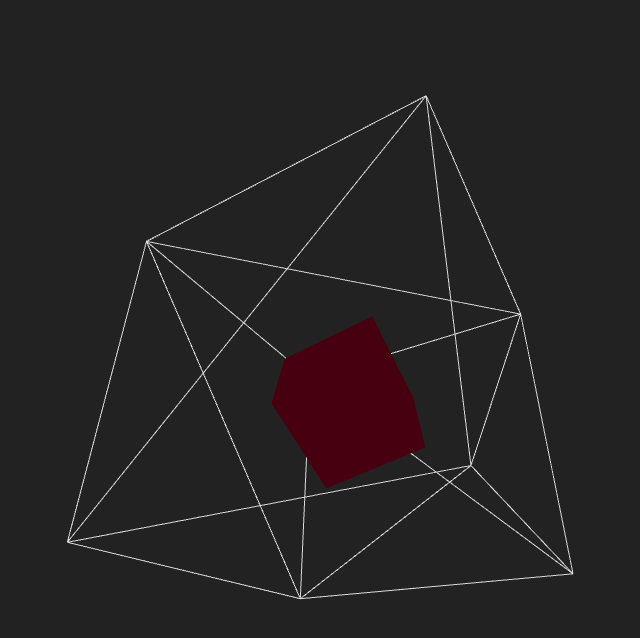
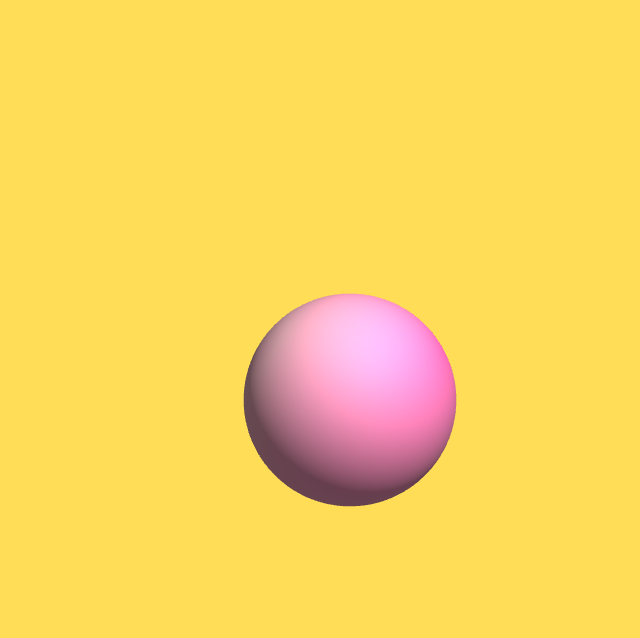
Before and after one commit to Uemmi/website, a plain HTML site: page index.html in a window 1280 px wide. Shown: the whole page, without its empty margins (290-930 px from the left). Drawn offline with nearby package versions, Linux system fonts and the light colour scheme; animation ran at ten frames a second.

Commit message:
aws sync

```diff
--- a/index.html
+++ b/index.html
@@ -11,7 +11,7 @@
 	</head>
 	<body>
     <!-- CDN Link to Three.js -->
-		<script src="https://cdnjs.cloudflare.com/ajax/libs/three.js/87/three.js"></script>
+		<script src="https://cdnjs.cloudflare.com/ajax/libs/three.js/107/three.js"></script>
 		<!--reference your JS file here. Mine looks like below-->
     <script src="./index.js"></script>
 	</body>
--- a/index.js
+++ b/index.js
@@ -1,54 +1,77 @@
-// We need 3 things everytime we use Three.js
- // Scene + Camera + Renderer
- const scene = new THREE.Scene()
- const camera = new THREE.PerspectiveCamera( 75, window.innerWidth / window.innerHeight, 0.1, 1000 )
- const renderer = new THREE.WebGLRenderer({ antialias: true})
+// Scene + Camera + Renderer
+const scene = new THREE.Scene();
+const camera = new THREE.PerspectiveCamera(75, window.innerWidth / window.innerHeight, 0.1, 1000);
+const renderer = new THREE.WebGLRenderer({ antialias: true });
 
- renderer.setSize( window.innerWidth, window.innerHeight )
- // sets renderer background color
- renderer.setClearColor("#222222")
- document.body.appendChild( renderer.domElement )
- camera.position.z = 5
+renderer.setSize(window.innerWidth, window.innerHeight);
+// Set renderer background color
+renderer.setClearColor("#FFDD57"); // Warm yellow gradient background
+document.body.appendChild(renderer.domElement);
+camera.position.z = 5;
 
- // resize canvas on resize window
- window.addEventListener( 'resize', () => {
-     let width = window.innerWidth
-     let height = window.innerHeight
-     renderer.setSize( width, height )
-     camera.aspect = width / height
-     camera.updateProjectionMatrix()
- })
+// Resize canvas on window resize
+window.addEventListener("resize", () => {
+  let width = window.innerWidth;
+  let height = window.innerHeight;
+  renderer.setSize(width, height);
+  camera.aspect = width / height;
+  camera.updateProjectionMatrix();
+});
 
- // basic cube
- var geometry = new THREE.BoxGeometry( 1, 1, 1)
- var material = new THREE.MeshStandardMaterial( { color: 0xff0051, flatShading: true, metalness: 0, roughness: 1 })
- var cube = new THREE.Mesh ( geometry, material )
- scene.add( cube )
+// Create a gradient texture for the ball
+function createGradientTexture() {
+  const canvas = document.createElement("canvas");
+  canvas.width = 256;
+  canvas.height = 256;
+  const ctx = canvas.getContext("2d");
 
- // wireframe cube
- var geometry = new THREE.BoxGeometry( 3, 3, 3)
- var material = new THREE.MeshBasicMaterial( {
-     color: "#dadada", wireframe: true, transparent: true
- })
- var wireframeCube = new THREE.Mesh ( geometry, material )
- scene.add( wireframeCube )
+  // Create a radial gradient for a smooth, shaded look
+  const gradient = ctx.createRadialGradient(128, 128, 0, 128, 128, 128);
+  gradient.addColorStop(0, "#FF69B4"); // Hot pink
+  gradient.addColorStop(1, "#FFC0CB"); // Light pink
 
- // ambient light
- var ambientLight = new THREE.AmbientLight ( 0xffffff, 0.2)
- scene.add( ambientLight )
+  ctx.fillStyle = gradient;
+  ctx.fillRect(0, 0, canvas.width, canvas.height);
 
- // point light
- var pointLight = new THREE.PointLight( 0xffffff, 1 );
- pointLight.position.set( 25, 50, 25 );
- scene.add( pointLight );
+  return new THREE.CanvasTexture(canvas);
+}
 
+// Create a sphere with the gradient texture
+const geometry = new THREE.SphereGeometry(1, 64, 64); // High segment count for smoothness
+const material = new THREE.MeshStandardMaterial({
+  map: createGradientTexture(), // Gradient texture
+  metalness: 0.2,               // Add subtle metallic shine
+  roughness: 0.8                // Control roughness for a matte look
+});
+const sphere = new THREE.Mesh(geometry, material);
+scene.add(sphere);
 
- function animate() {
-     requestAnimationFrame( animate )
-     cube.rotation.x += 0.04;
-     cube.rotation.y += 0.04;
-     wireframeCube.rotation.x -= 0.01;
-     wireframeCube.rotation.y -= 0.01;
-     renderer.render( scene, camera )
- }
- animate()
+// Add lighting for 3D effect
+const ambientLight = new THREE.AmbientLight(0xffffff, 0.5); // Soft ambient light
+scene.add(ambientLight);
+
+const pointLight = new THREE.PointLight(0xffffff, 1); // Bright point light for highlights
+pointLight.position.set(2, 3, 5); // Position the light for visible shadows
+scene.add(pointLight);
+
+// Add a helper for debugging light position (optional)
+// const lightHelper = new THREE.PointLightHelper(pointLight);
+// scene.add(lightHelper);
+
+// Scroll interaction: Rotate sphere based on scroll
+window.addEventListener("scroll", () => {
+  const scrollY = window.scrollY;
+  sphere.rotation.y = scrollY * 0.01; // Rotate around the Y-axis based on scroll
+});
+
+// Animation loop for rotation and rendering
+function animate() {
+  requestAnimationFrame(animate);
+
+  // Rotate sphere continuously for visibility
+  sphere.rotation.x += 0.01;
+  sphere.rotation.z += 0.01;
+
+  renderer.render(scene, camera);
+}
+animate();
```
Also changed, not shown: 1 other file.
